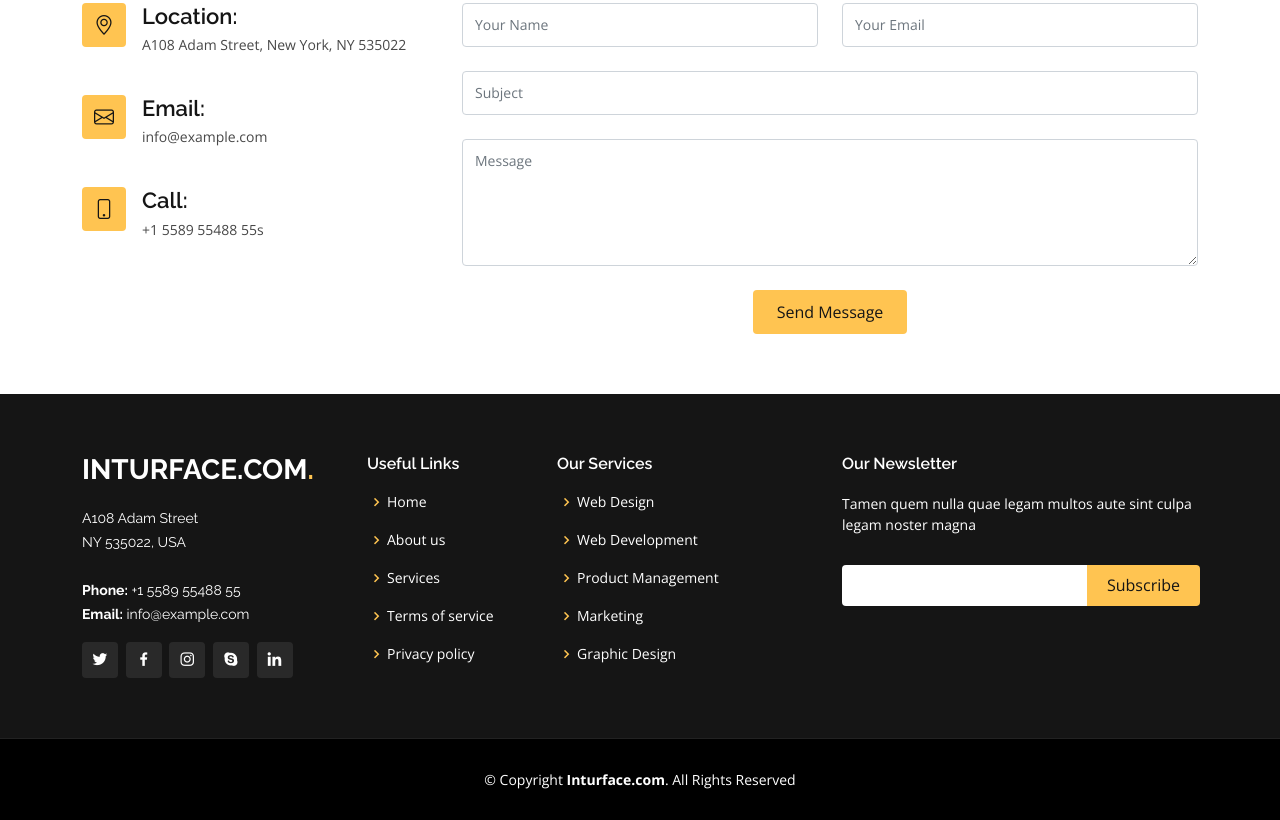
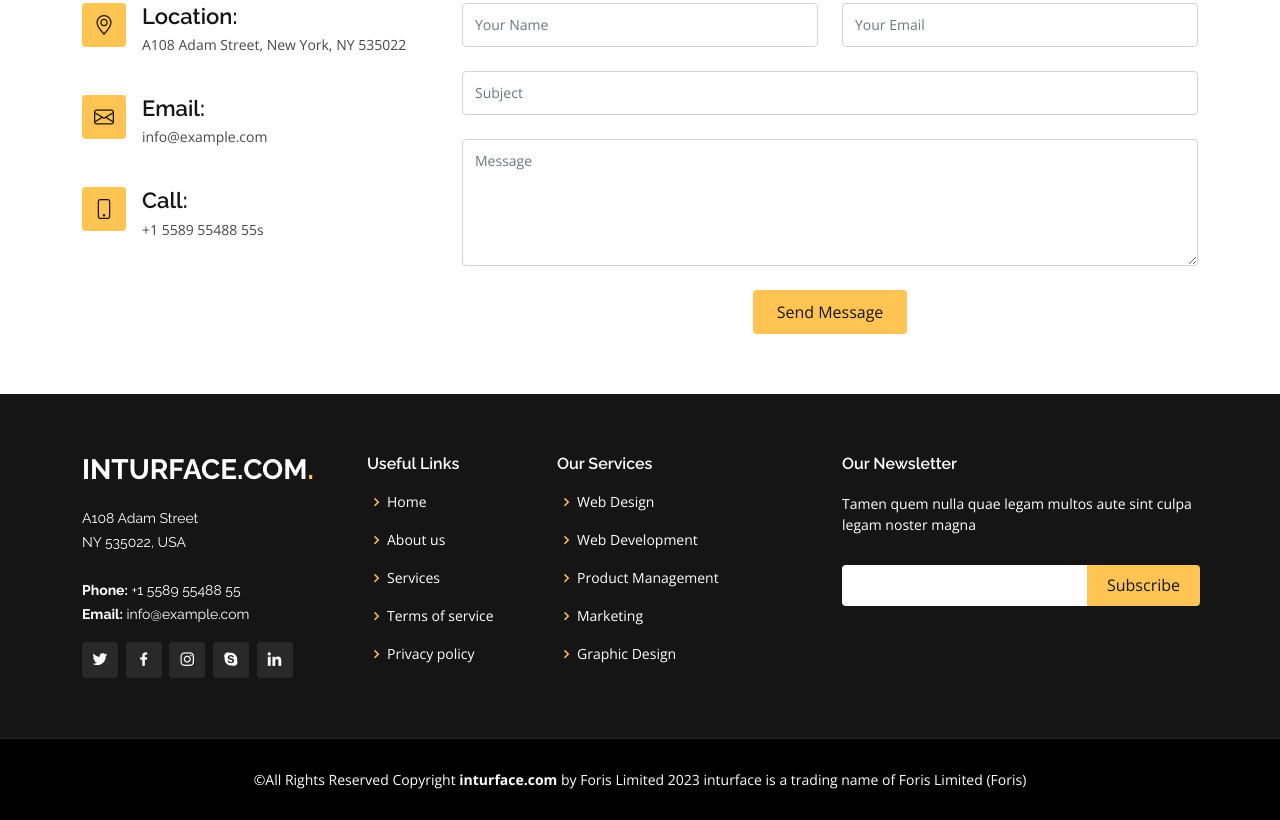
Before and after one commit to Darrentasker/inturface_com, a plain HTML site: page index.html in a window 1280 px wide. Shown: the part 6809-7629 px from the top of the page. Drawn offline with nearby package versions, Linux system fonts and the light colour scheme.

Commit message:
Update index.html

```diff
--- a/index.html
+++ b/index.html
@@ -794,7 +794,7 @@
 
     <div class="container">
       <div class="copyright">
-        &copy; Copyright <strong><span>Inturface.com</span></strong>. All Rights Reserved
+        &copy;All Rights Reserved Copyright <strong><span>inturface.com</span></strong> by Foris Limited 2023 inturface is a trading name of Foris Limited (Foris)
       </div>
 
     </div>
```
